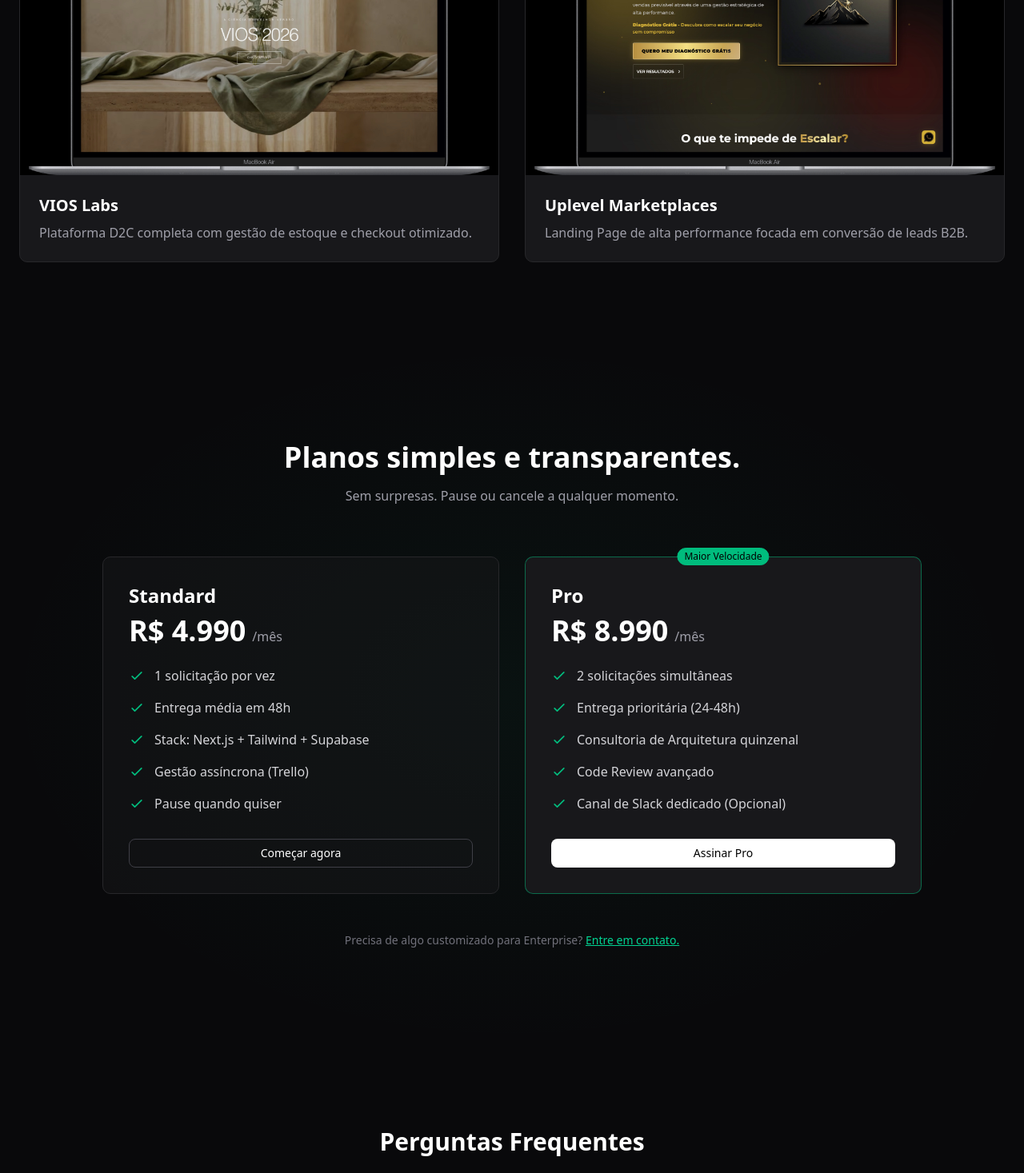
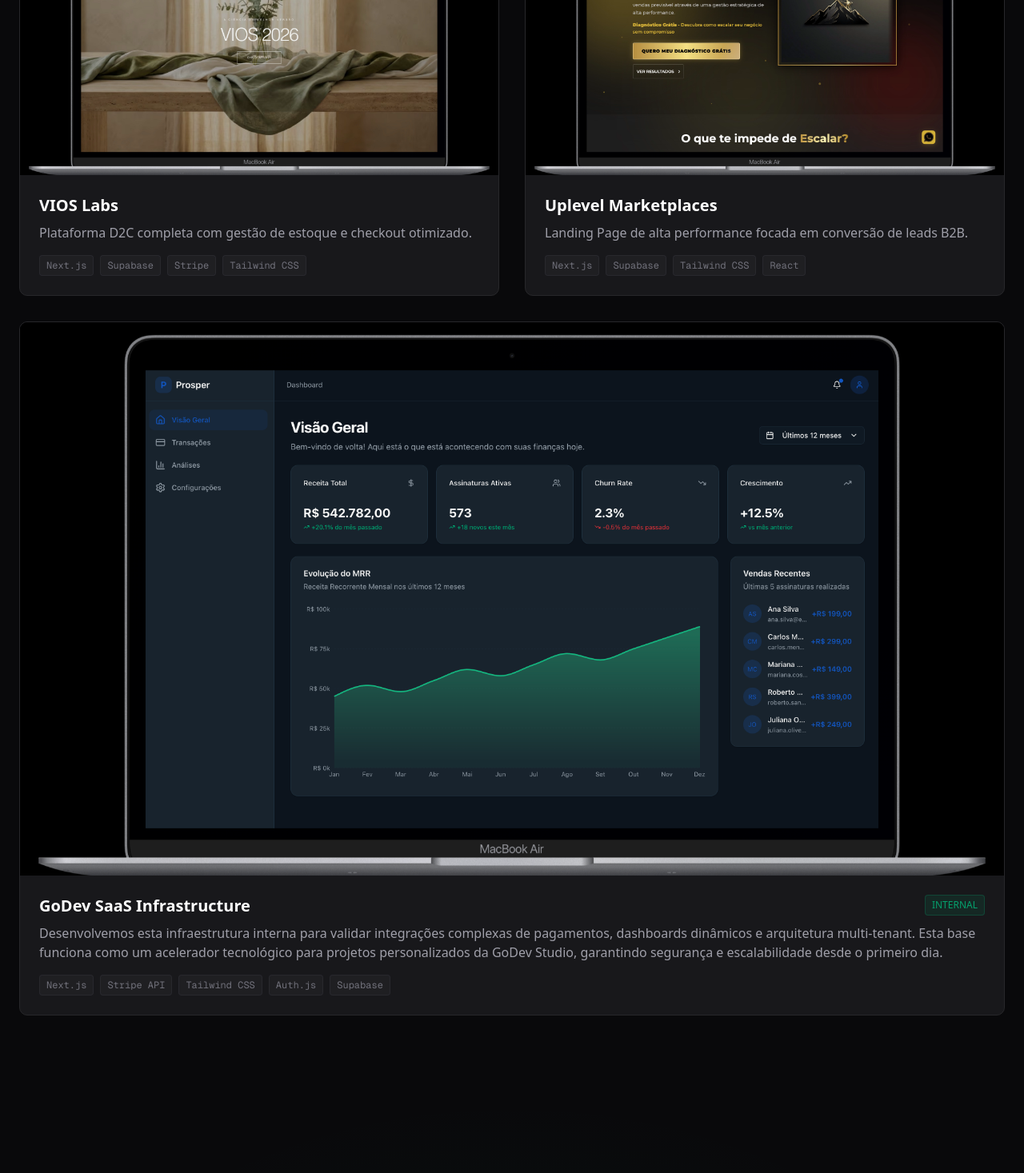
Before and after one commit to gaholiveira/godev-studio, a Next.js app: page / in a window 1280 px wide. Shown: the part 1407-2874 px from the top of the page at 80% size. Built offline with nearby package versions, Linux system fonts and the light colour scheme.

Commit message:
Saas implementado

```diff
--- a/src/components/selected-work.tsx
+++ b/src/components/selected-work.tsx
@@ -31,10 +31,25 @@ export function SelectedWork() {
             {/* Rodapé do Card */}
             <div className="p-6">
               <h3 className="text-xl font-bold text-white mb-2">VIOS Labs</h3>
-              <p className="text-zinc-400">
+              <p className="text-zinc-400 mb-3">
                 Plataforma D2C completa com gestão de estoque e checkout
                 otimizado.
               </p>
+              {/* Stack de Tecnologias */}
+              <div className="flex flex-wrap gap-2 mt-4">
+                <span className="text-xs font-mono text-zinc-500 bg-zinc-800/50 px-2 py-1 rounded border border-zinc-700/30">
+                  Next.js
+                </span>
+                <span className="text-xs font-mono text-zinc-500 bg-zinc-800/50 px-2 py-1 rounded border border-zinc-700/30">
+                  Supabase
+                </span>
+                <span className="text-xs font-mono text-zinc-500 bg-zinc-800/50 px-2 py-1 rounded border border-zinc-700/30">
+                  Stripe
+                </span>
+                <span className="text-xs font-mono text-zinc-500 bg-zinc-800/50 px-2 py-1 rounded border border-zinc-700/30">
+                  Tailwind CSS
+                </span>
+              </div>
             </div>
           </div>
 
@@ -55,10 +70,75 @@ export function SelectedWork() {
               <h3 className="text-xl font-bold text-white mb-2">
                 Uplevel Marketplaces
               </h3>
-              <p className="text-zinc-400">
+              <p className="text-zinc-400 mb-3">
                 Landing Page de alta performance focada em conversão de leads
                 B2B.
               </p>
+              {/* Stack de Tecnologias */}
+              <div className="flex flex-wrap gap-2 mt-4">
+                <span className="text-xs font-mono text-zinc-500 bg-zinc-800/50 px-2 py-1 rounded border border-zinc-700/30">
+                  Next.js
+                </span>
+                <span className="text-xs font-mono text-zinc-500 bg-zinc-800/50 px-2 py-1 rounded border border-zinc-700/30">
+                  Supabase
+                </span>
+                <span className="text-xs font-mono text-zinc-500 bg-zinc-800/50 px-2 py-1 rounded border border-zinc-700/30">
+                  Tailwind CSS
+                </span>
+                <span className="text-xs font-mono text-zinc-500 bg-zinc-800/50 px-2 py-1 rounded border border-zinc-700/30">
+                  React
+                </span>
+              </div>
+            </div>
+          </div>
+
+          {/* Projeto 3: GoDev SaaS Infrastructure */}
+          <div className="group border border-zinc-800 bg-zinc-900 rounded-lg overflow-hidden md:col-span-2">
+            {/* Área da Imagem */}
+            <div className="aspect-video relative overflow-hidden bg-zinc-950">
+              <Image
+                src="/Images/mockdash.png"
+                alt="Dashboard da infraestrutura SaaS GoDev"
+                fill
+                className="object-cover group-hover:scale-105 transition-transform duration-300"
+              />
+            </div>
+
+            {/* Rodapé do Card */}
+            <div className="p-6">
+              <div className="flex items-start justify-between mb-2">
+                <h3 className="text-xl font-bold text-white">
+                  GoDev SaaS Infrastructure
+                </h3>
+                <span className="text-xs font-medium text-emerald-500/80 bg-emerald-500/10 px-2 py-1 rounded border border-emerald-500/20">
+                  INTERNAL
+                </span>
+              </div>
+              <p className="text-zinc-400 mb-3">
+                Desenvolvemos esta infraestrutura interna para validar
+                integrações complexas de pagamentos, dashboards dinâmicos e
+                arquitetura multi-tenant. Esta base funciona como um acelerador
+                tecnológico para projetos personalizados da GoDev Studio,
+                garantindo segurança e escalabilidade desde o primeiro dia.
+              </p>
+              {/* Stack de Tecnologias */}
+              <div className="flex flex-wrap gap-2 mt-4">
+                <span className="text-xs font-mono text-zinc-500 bg-zinc-800/50 px-2 py-1 rounded border border-zinc-700/30">
+                  Next.js
+                </span>
+                <span className="text-xs font-mono text-zinc-500 bg-zinc-800/50 px-2 py-1 rounded border border-zinc-700/30">
+                  Stripe API
+                </span>
+                <span className="text-xs font-mono text-zinc-500 bg-zinc-800/50 px-2 py-1 rounded border border-zinc-700/30">
+                  Tailwind CSS
+                </span>
+                <span className="text-xs font-mono text-zinc-500 bg-zinc-800/50 px-2 py-1 rounded border border-zinc-700/30">
+                  Auth.js
+                  </span>
+                  <span className="text-xs font-mono text-zinc-500 bg-zinc-800/50 px-2 py-1 rounded border border-zinc-700/30">
+                  Supabase
+                </span>
+              </div>
             </div>
           </div>
         </div>
```
Also changed, not shown: public/Images/mockdash.png (added), public/Images/mocksaas.png (added).
